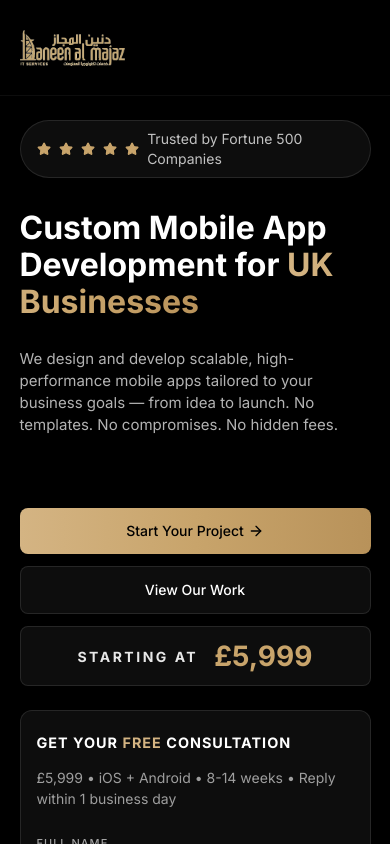
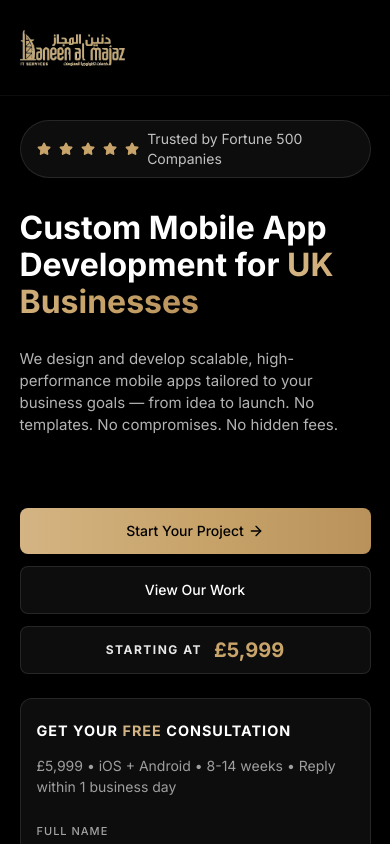
Before and after one commit to faheemnazir/landingpagedan, a React (Vite) app: page / in a window 390 px wide. Shown: the top 844 px of the page. Built offline with nearby package versions, Linux system fonts and the light colour scheme.

Commit message:
Optimize Hero buttons layout to fit on one line on laptops, add responsive pricing badge styles, and revert Services and Portfolio grids to fixed columns

```diff
--- a/src/components/Hero.css
+++ b/src/components/Hero.css
@@ -73,8 +73,9 @@
   display: flex;
   flex-direction: row;
   align-items: center;
-  gap: 20px;
+  gap: 12px;
   margin-top: 32px;
+  flex-wrap: nowrap;
 }
 
 .btn-start {
@@ -82,18 +83,19 @@
   flex-direction: row;
   align-items: center;
   justify-content: center;
-  padding: 16px 36px;
+  padding: 16px 28px;
   gap: 8px;
   background: linear-gradient(90deg, #D4B483 0%, #C8A46B 50%, #B8925A 100%);
   border-radius: 8px;
   border: none;
   font-family: 'Inter', sans-serif;
   font-weight: 500;
-  font-size: 18px;
+  font-size: 16px;
   line-height: 26px;
   color: #000000;
   cursor: pointer;
   transition: opacity 0.2s;
+  white-space: nowrap;
 }
 
 .btn-start:hover {
@@ -106,22 +108,52 @@
   flex-direction: row;
   align-items: center;
   justify-content: center;
-  padding: 16px 36px;
+  padding: 16px 28px;
   background: rgba(255, 255, 255, 0.05);
   border: 1px solid rgba(255, 255, 255, 0.1);
   border-radius: 8px;
   font-family: 'Inter', sans-serif;
   font-weight: 500;
-  font-size: 18px;
+  font-size: 16px;
   line-height: 26px;
   color: #FFFFFF;
   cursor: pointer;
   text-decoration: none;
   transition: background 0.2s;
+  white-space: nowrap;
 }
 
 .btn-view:hover {
   background: rgba(255, 255, 255, 0.1);
+}
+
+.hero-pricing-badge {
+  display: inline-flex;
+  align-items: center;
+  justify-content: center;
+  gap: 12px;
+  padding: 0 20px;
+  height: 60px;
+  border: 1px solid rgba(255, 255, 255, 0.1);
+  border-radius: 8px;
+  background: rgba(255, 255, 255, 0.05);
+  box-sizing: border-box;
+  white-space: nowrap;
+}
+
+.badge-label {
+  font-size: 14px;
+  font-weight: 700;
+  letter-spacing: 2.5px;
+  text-transform: uppercase;
+  color: rgba(255, 255, 255, 0.9);
+}
+
+.badge-price {
+  font-size: 28px;
+  font-weight: 700;
+  color: #C8A46B;
+  line-height: 1;
 }
 
 .hero-form-wrapper {
@@ -409,6 +441,22 @@
     font-size: 20px;
     margin-bottom: 16px;
   }
+
+  .hero-pricing-badge {
+    width: 100%;
+    height: 54px;
+    padding: 0 16px;
+    justify-content: center;
+  }
+
+  .badge-label {
+    font-size: 12px;
+    letter-spacing: 1.5px;
+  }
+
+  .badge-price {
+    font-size: 22px;
+  }
 }
 
 @media (max-width: 480px) {
@@ -441,4 +489,12 @@
     flex-direction: column;
     align-items: stretch;
   }
+
+  .hero-pricing-badge {
+    height: 48px;
+  }
+
+  .badge-price {
+    font-size: 20px;
+  }
 }
--- a/src/components/Hero.jsx
+++ b/src/components/Hero.jsx
@@ -59,7 +59,7 @@ const Hero = () => {
           We design and develop scalable, high-performance mobile apps tailored to your business goals — from idea to launch. No templates. No compromises. No hidden fees.
         </p>
 
-        <div className="hero-actions" style={{ flexWrap: 'wrap' }}>
+        <div className="hero-actions">
           <a href="#contact" className="btn-start" style={{ textDecoration: 'none' }}>
             Start Your Project <ArrowRight size={18} />
           </a>
@@ -67,20 +67,9 @@ const Hero = () => {
             View Our Work
           </a>
 
-          <div className="hero-pricing-badge" style={{
-            display: 'inline-flex',
-            alignItems: 'center',
-            justifyContent: 'center',
-            gap: '16px',
-            padding: '0 36px',
-            height: '60px',
-            border: '1px solid rgba(255, 255, 255, 0.1)',
-            borderRadius: '8px',
-            background: 'rgba(255, 255, 255, 0.05)',
-            boxSizing: 'border-box'
-          }}>
-            <span style={{ fontSize: '14px', fontWeight: 700, letterSpacing: '2.5px', textTransform: 'uppercase', color: 'rgba(255,255,255,0.9)' }}>Starting At</span>
-            <span style={{ fontSize: '28px', fontWeight: 700, color: '#C8A46B', lineHeight: 1 }}>£5,999</span>
+          <div className="hero-pricing-badge">
+            <span className="badge-label">Starting At</span>
+            <span className="badge-price">£5,999</span>
           </div>
         </div>
       </div>
--- a/src/components/Portfolio.css
+++ b/src/components/Portfolio.css
@@ -31,7 +31,7 @@
 /* ── Grid: stretches to match other sections, 4 cards per row (4x2 layout) ── */
 .portfolio-grid {
   display: grid;
-  grid-template-columns: repeat(auto-fit, minmax(280px, 1fr));
+  grid-template-columns: repeat(4, 1fr);
   gap: clamp(12px, 1.8vw, 24px);
   width: 100%;
 }
--- a/src/components/Services.css
+++ b/src/components/Services.css
@@ -29,7 +29,7 @@
 
 .services-grid {
   display: grid;
-  grid-template-columns: repeat(auto-fit, minmax(320px, 1fr));
+  grid-template-columns: repeat(3, 1fr);
   gap: 24px;
   width: 100%;
 }
```
